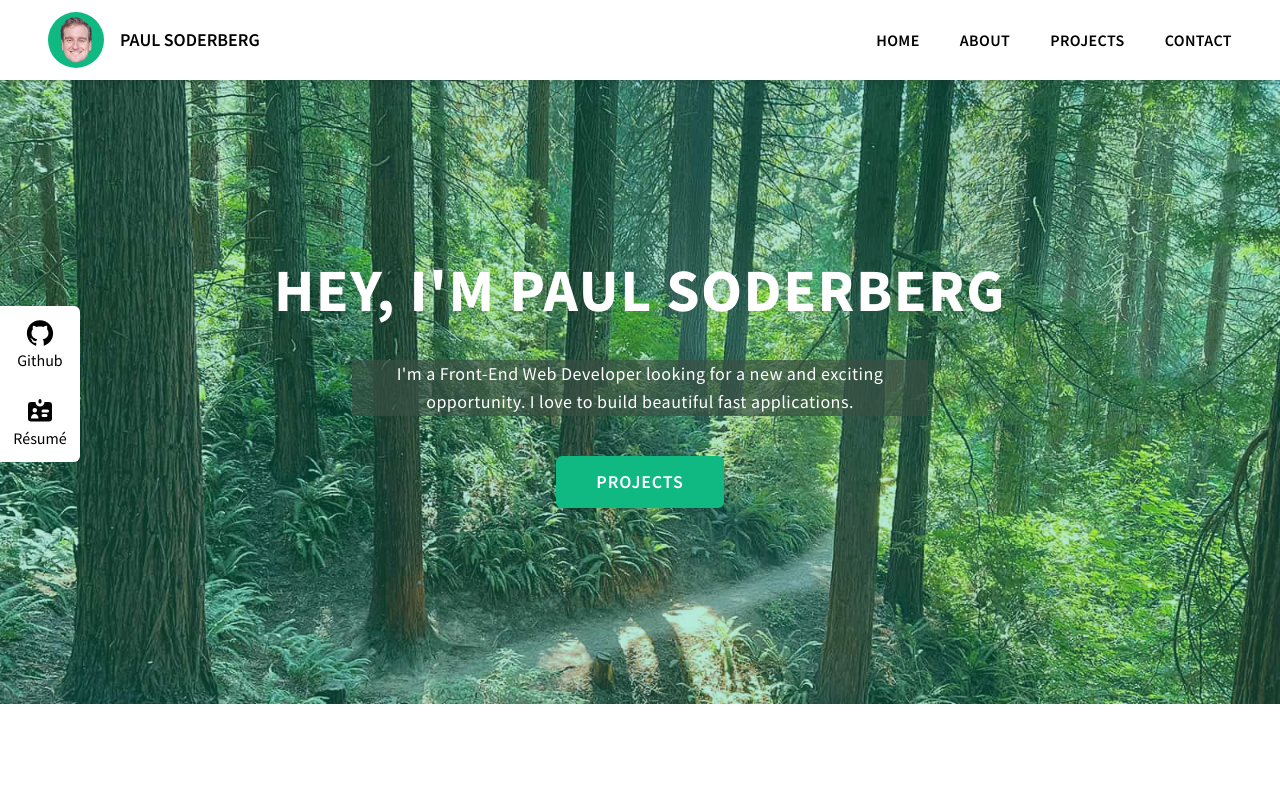
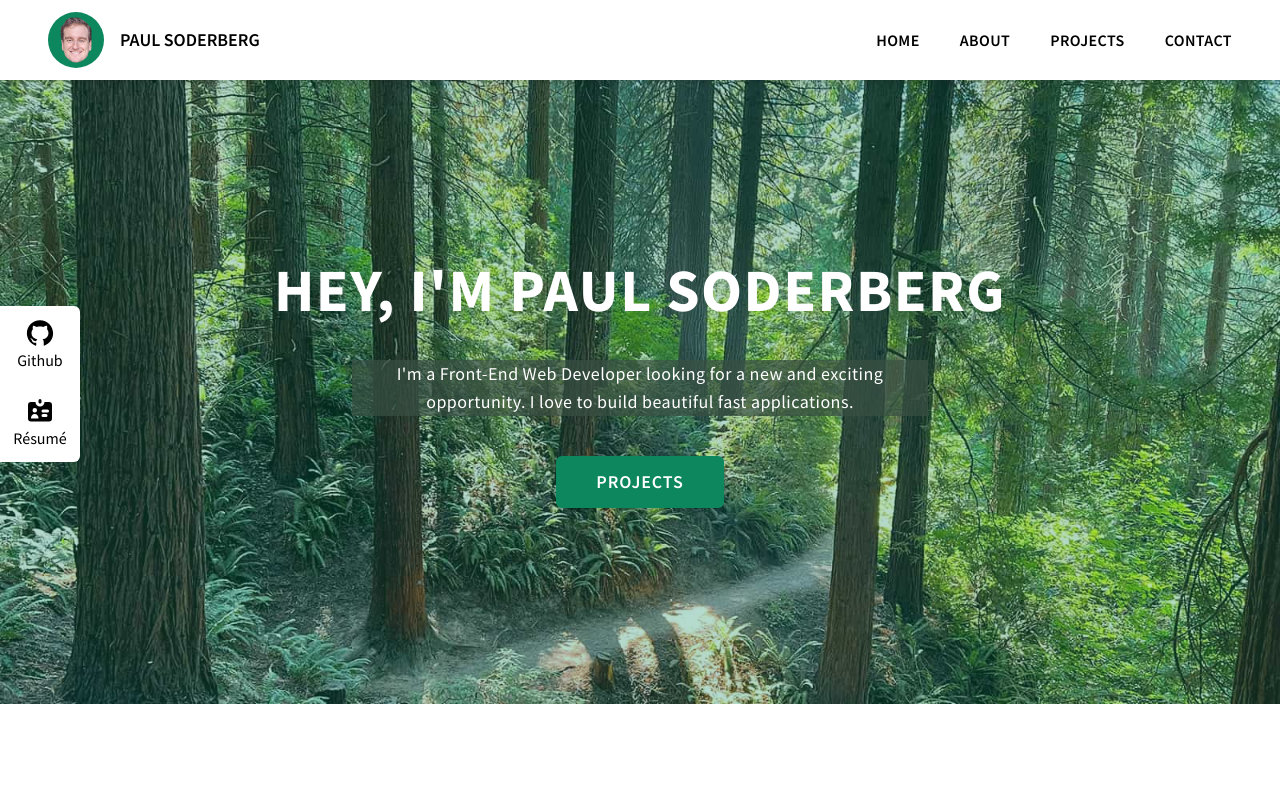
Before and after one commit to Sody15/my-portfolio, a React (Vite) app: page / in a window 1280 px wide. Shown: the top 800 px of the page. Built offline with nearby package versions, Linux system fonts and the light colour scheme.

Commit message:
Fixed background color on buttons to pass SEO

```diff
--- a/tailwind.config.js
+++ b/tailwind.config.js
@@ -7,7 +7,7 @@ export default {
         'hero-img': "url('/hero.jpg')",
       },
       colors: {
-        primary: '#10b981',
+        primary: '#0D875E',
       },
     },
   },
```
